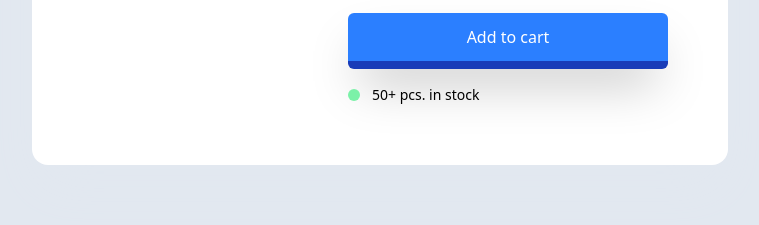
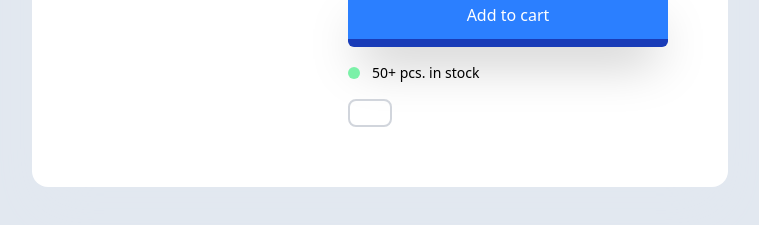
Before and after one commit to anwarrahim/tailwind-projects, a website built with Vite: page product-modal/index.html in a window 1280 px wide. Shown: the part 473-698 px from the top of the page, without its empty margins (260-1019 px from the left). Built offline with nearby package versions, Linux system fonts and the light colour scheme.

Commit message:
feat: update product modal layout with new button structure and additional utility classes

```diff
--- a/product-modal/index.html
+++ b/product-modal/index.html
@@ -43,7 +43,12 @@
                         <div class="text-sm">50+ pcs. in stock</div>
                     </div>
                     <!-- bottom buttons -->
+                     <div class="flex flex-col md:flex-row space-y-4 md:sapce-x-4 md:sapce-y-0  items-center justify-between ">
+                        <button class="flex items-center justify-center py-3 px-5 border-2 border-gray-300 rounded-lg ">
 
+                        </button>
+
+                     </div>
                 </div>
              </div>
 
```
Also changed, not shown: product-modal/src/output.css.
